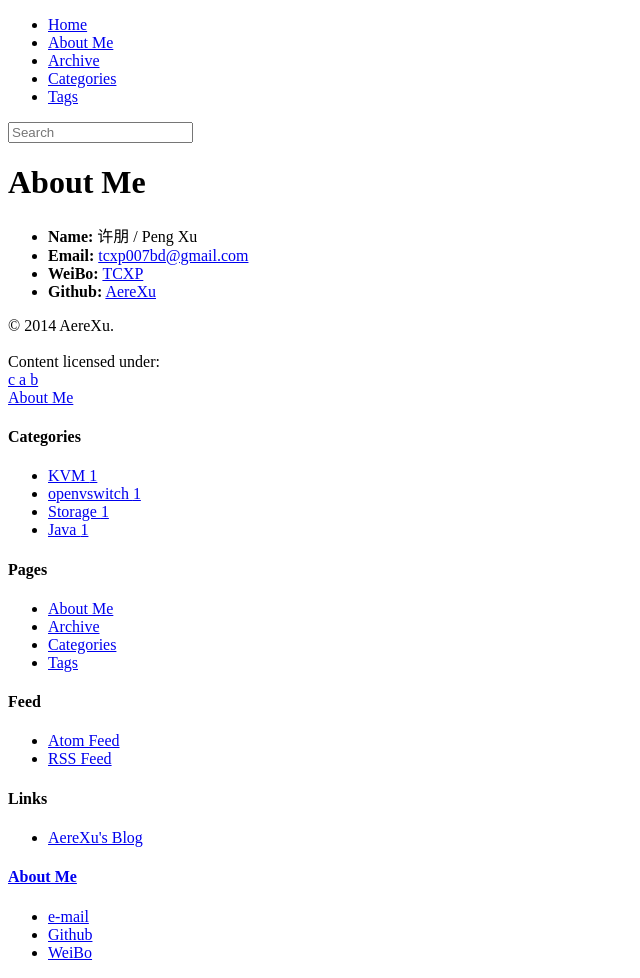
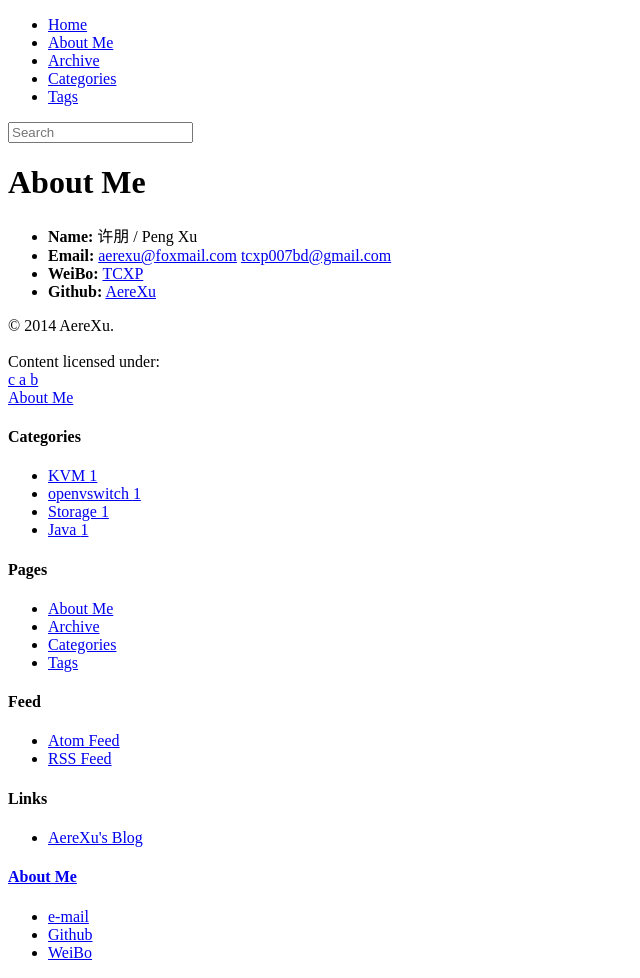
Before and after one commit to AereXu/AereXu, a Jekyll site: the page built from about.md, in a window 1280 px wide. Shown: the whole page, without its empty margins (0-640 px from the left). Built offline with Jekyll 4.4.1, drawn with Linux system fonts in a browser that asks for light colours; nearby versions of some CDN libraries; library files that are not in the unit come from our copies.

Commit message:
[other]: Update my contact email

```diff
--- a/about.md
+++ b/about.md
@@ -5,6 +5,6 @@ header: About Me
 group: navigation
 ---
  * **Name:** 许朋 / Peng Xu
- * **Email:** [tcxp007bd@gmail.com](mailto:tcxp007bd@gmail.com)
+ * **Email:** [aerexu@foxmail.com](aerexu@foxmail.com) [tcxp007bd@gmail.com](mailto:tcxp007bd@gmail.com)
  * **WeiBo:** [TCXP](http://weibo.com/u/1562075352)
  * **Github:** [AereXu](https://github.com/AereXu)
```
